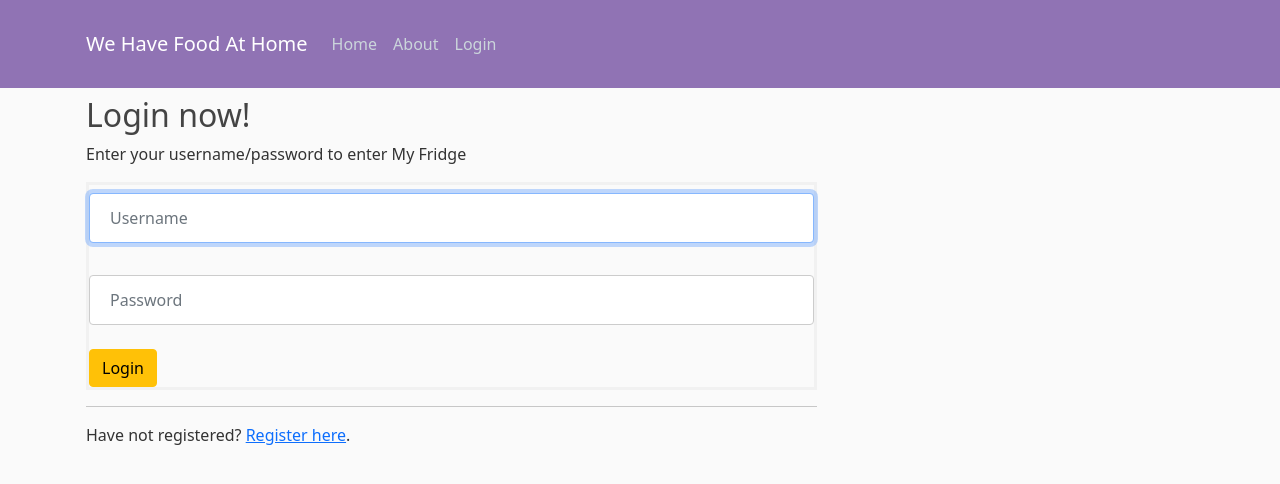
After one commit to elee006/project2, a Flask app: page /login in a window 1280 px wide. The commit adds this page. Shown: the top 484 px of the page. Run offline with Flask 2, Linux system fonts and the light colour scheme.

Commit message:
login added

```diff
--- a/forms.py
+++ b/forms.py
@@ -2,9 +2,27 @@ from flask_wtf import FlaskForm
 from wtforms import StringField, PasswordField, SubmitField, BooleanField
 from wtforms.validators import DataRequired, Length, Email, EqualTo
 
+def Invalid_Credentials(form, field):
+    username_entered = form.username.data
+    password_entered = field.data
+    #credentials invalid
+    user_object = User.query.filter_by(username=username_entered).first()
+    if user_object is None():
+        raise ValidationError("Username or Password Incorrect")
+    elif password_entered != user_object.password:
+         raise ValidationError("Username or Password Incorrect")
+
 class RegistrationForm(FlaskForm):
-    username = StringField('Username', validators=[DataRequired(), Length(min=2, max=20)])
-    email = StringField('Email', validators=[DataRequired(), Email()])
+    username = StringField('Username',
+                           validators=[DataRequired(), Length(min=2, max=20)])
+    email = StringField('Email',
+                        validators=[DataRequired(), Email()])
     password = PasswordField('Password', validators=[DataRequired()])
-    confirm_password = PasswordField('Confirm Password', validators=[DataRequired(), EqualTo('password')])
+    confirm_password = PasswordField('Confirm Password',
+                                     validators=[DataRequired(), EqualTo('password')])
     submit = SubmitField('Sign Up')
+
+class loginForm(FlaskForm):
+    username = StringField('Username', validators=[DataRequired()])
+    password = PasswordField('Password', validators=[DataRequired(), Invalid_Credentials])
+    submit = SubmitField("Login")
--- a/main.py
+++ b/main.py
@@ -1,7 +1,10 @@
-from flask import Flask, render_template, url_for, flash, redirect
-from forms import RegistrationForm
+from flask import Flask, render_template, url_for, flash, redirect, request, session
+from forms import RegistrationForm, loginForm
 from flask_sqlalchemy import SQLAlchemy
+from flask_behind_proxy import FlaskBehindProxy
+from datetime import datetime
 app = Flask(__name__)
+proxied = FlaskBehindProxy(app)
 app.config['SECRET_KEY'] = 'd552b24612de9b25e081844d77829297'
 app.config['SQLALCHEMY_DATABASE_URI'] = 'sqlite:///site.db'
 db = SQLAlchemy(app)
@@ -14,13 +17,21 @@ class User(db.Model):
 
     def __repr__(self):
         return f"User('{self.username}', '{self.email}')"
+
+class Fridge (db.Model):
+    id = db.Column(db.Integer, primary_key=True)
+    item = db.Column(db.String(50),unique = True, nullable = False)
+    date = db.Column(db.DateTime, default = datetime.utcnow)
+    def __repr__(self):
+        return f"Fridge('{self.item}')"
+
 @app.route("/")
 def home():
     return render_template('home.html', subtitle='Home Page', text='Welcome to "We Have Food At Home"', text2='Have you ever wanted McDonalds, but your mom tells you "No because we have food at home"? Have you ever been too lazy to go out to eat? Are you trying to save money? Well this is the place for you!!')
 @app.route("/about")
 def about():
     return render_template('about.html', subtitle='About Page', text='Contributers: Adaora Onwumel, Erica Lee, Stanley Duru')
-@app.route("/register")
+@app.route("/register", methods=['GET', 'POST'])
 def register():
     form = RegistrationForm()
     if form.validate_on_submit(): # checks if entries are valid
@@ -30,5 +41,32 @@ def register():
         flash(f'Account created for {form.username.data}!', 'success')
         return redirect(url_for('home')) # if so - send to home page
     return render_template('registration.html', title='Register', form=form)
+
+@app.route('/login', methods=['GET', 'POST'])
+def login():
+    log_form = loginForm()
+    if log_form.validate_on_submit():
+        return redirect(url_for('home'))
+    return render_template('login.html', title='Login', form=log_form)
+@app.route("/MyAccount")
+
+@app.route('/myFridge', methods=['GET', 'POST'])
+def myFridge():
+    if request.method == "POST":
+        item_name = request.form['item']
+        new_item = Fridge(item = item_name)
+        db.session.add(new_item)
+        db.session.commit()
+        return redirect('/myFridge')
+        #except:
+    #    return "There was an Error!"
+    else:
+        items = Fridge.query.order_by(Fridge.date)
+        return render_template('myFridge.html', subtitle= 'My Fridge', text='This is my Fridge', myFridge = items)
+
+@app.route('/Recipes', methods=['GET', 'POST'])
+def Recipes():
+    return render_template('Recipes.html', subtitle= 'Recipes Found')
+
 if __name__ == '__main__':
     app.run(debug=True, host="0.0.0.0")
--- a/python/recipe.py
+++ b/python/recipe.py
@@ -51,7 +51,7 @@ def getinfo(json):
     return(info_list,ingredients_list,instructions,nutrients)
 
 
-id = 657563
+id = 171210
 url = create_url(id)
 j = getjson(url)
 i,b,c,a = getinfo(j)
--- a/static/main.css
+++ b/static/main.css
@@ -90,3 +90,75 @@ a.article-title:hover {
 .account-heading {
   font-size: 2.5rem;
 }
+
+/* Bordered form */
+form {
+  border: 3px solid #f1f1f1;
+}
+
+/* Full-width inputs */
+input[type=text], input[type=password] {
+  width: 100%;
+  padding: 12px 20px;
+  margin: 8px 0;
+  display: inline-block;
+  border: 1px solid #ccc;
+  box-sizing: border-box;
+}
+
+/* Set a style for all buttons */
+button {
+  background-color: #04AA6D;
+  color: white;
+  padding: 14px 20px;
+  margin: 8px 0;
+  border: none;
+  cursor: pointer;
+  width: 100%;
+}
+
+/* Add a hover effect for buttons */
+button:hover {
+  opacity: 0.8;
+}
+
+/* Extra style for the cancel button (red) */
+.cancelbtn {
+  width: auto;
+  padding: 10px 18px;
+  background-color: #f44336;
+}
+
+/* Center the avatar image inside this container */
+.imgcontainer {
+  text-align: center;
+  margin: 24px 0 12px 0;
+}
+
+/* Avatar image */
+img.avatar {
+  width: 40%;
+  border-radius: 50%;
+}
+
+/* Add padding to containers */
+.container {
+  padding: 16px;
+}
+
+/* The "Forgot password" text */
+span.psw {
+  float: right;
+  padding-top: 16px;
+}
+
+/* Change styles for span and cancel button on extra small screens */
+@media screen and (max-width: 300px) {
+  span.psw {
+    display: block;
+    float: none;
+  }
+  .cancelbtn {
+    width: 100%;
+  }
+}
--- /dev/null
+++ b/templates/Recipes.html
@@ -0,0 +1,4 @@
+{% extends "layout.html" %}
+{% block content %}
+    <h2>{{ subtitle }}</h2>
+{% endblock content %}
--- a/templates/layout.html
+++ b/templates/layout.html
@@ -36,6 +36,7 @@
           <div class="navbar-nav mr-auto">
             <a class="nav-item nav-link" href="/">Home</a>
             <a class="nav-item nav-link" href="/about">About</a>
+            <a class="nav-item nav-link" href="/login">Login</a>
           </div>
         </div>
       </div>
--- /dev/null
+++ b/templates/login.html
@@ -0,0 +1,32 @@
+{% extends "layout.html" %}
+{# Render form fields #}
+{% macro displayField(field, fieldName) %}
+    <div class="form-group">
+        {{ field(class_='form-control', placeholder=fieldName, **kwargs) }}
+        <!-- Error messages -->
+        <ul class="formError">
+            {% for error in field.errors %}
+                <li>{{ error }}</li>
+            {% endfor %}
+        </ul>
+    </div>
+{% endmacro %}
+{% block title %}Login {% endblock %}
+
+{% block content %}
+    <h2>Login now!</h2>
+    <p>Enter your username/password to enter My Fridge</p>
+
+    <form action="{{ url_for('login') }}", method="POST">
+        {{ displayField(form.username, 'Username', autocomplete="off", autofocus=true) }}
+        {{ displayField(form.password, 'Password') }}
+        <div class="form-group">
+            <input type="submit" value="Login" class="btn btn-warning">
+        </div>
+        {{ form.csrf_token }}
+    </form>
+
+    <hr>
+
+    <p>Have not registered? <a href={{url_for('register')}}>Register here</a>.</p>
+{% endblock %}
```
Also changed, not shown: python/ingredients.py (+27 -8 lines), python/joke.py (+20 -0 lines), python/pymain.py (added, +12 -0 lines), templates/myFridge.html (added, +23 -0 lines), templates/registration.html (+1 -8 lines), site.db, templates/home.html (line endings or trailing spaces).
